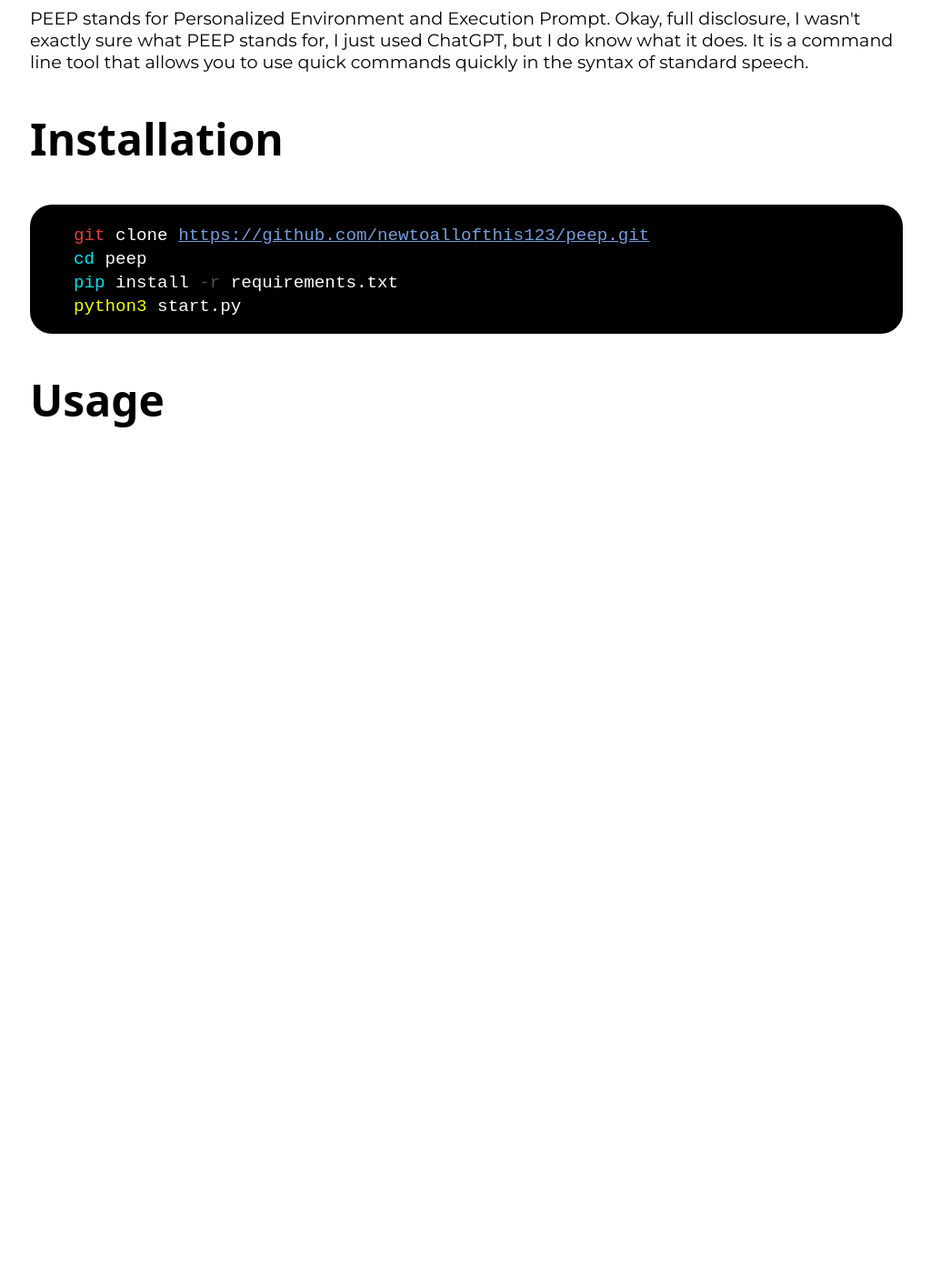
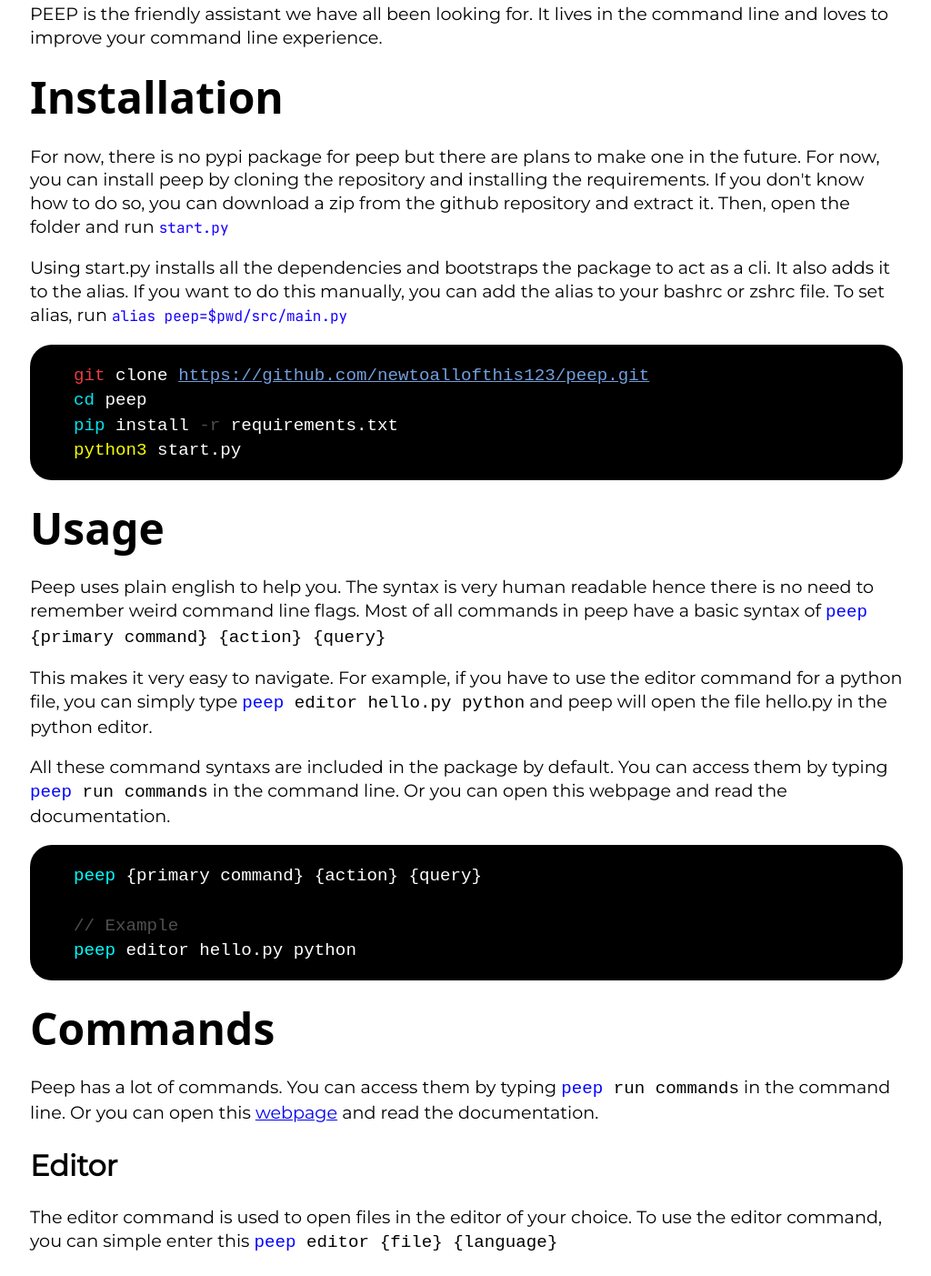
Before and after one commit to newtoallofthis123/peep, a plain HTML site: page docs/index.html in a window 1280 px wide. Shown: the part 277-1680 px from the top of the page at 91% size, without its empty margins (127-1151 px from the left). Before the commit the page ends 821 px from the top, so only its background shows below. Drawn offline with Linux system fonts and the light colour scheme.

Commit message:
⏳ Improve Website

```diff
--- a/docs/index.html
+++ b/docs/index.html
@@ -16,12 +16,20 @@
     <h2 class="subtitle">Personalized Environment and Execution Prompt</h2>
     <div class="text">
         <p>
-            PEEP stands for Personalized Environment and Execution Prompt. Okay, full disclosure, I wasn't exactly sure what PEEP
-            stands for, I just used ChatGPT, but I do know what it does. It is a command line tool that allows you to use quick
-            commands quickly in the syntax of standard speech.
+            PEEP is the friendly assistant we have all been looking for. It lives in the command line and loves to improve your command line experience.
+
         </p>
         <h2 class="heading">Installation</h2>
-        <div class="code">
+        <p>
+            For now, there is no pypi package for peep but there are plans to make one in the future. For now, you can install peep by cloning the repository and installing the requirements.
+            If you don't know how to do so, you can download a zip from the github repository and extract it.
+            Then, open the folder and run <code class="code">start.py</code>
+        </p>
+        <p>Using start.py installs all the dependencies and bootstraps the package to act as a cli. It also adds it to the alias.
+            If you want to do this manually, you can add the alias to your bashrc or zshrc file.
+            To set alias, run <code class="code">alias peep=$pwd/src/main.py</code>
+        </p>
+        <div class="code-div">
             <code>
                 <span style="color: #e73d3d;">git</span> clone <a href="https://github.com/newtoallofthis123/peep" style="color: rgb(116, 158, 220);">https://github.com/newtoallofthis123/peep.git</a><br>
                 <span style="color: #05e4f0;">cd</span> peep<br>
@@ -30,6 +38,35 @@
             </code>
         </div>
         <h2 class="heading">Usage</h2>
+        <p>Peep uses plain english to help you.
+            The syntax is very human readable hence there is no need to remember weird command line flags.
+            Most of all commands in peep have a basic syntax of <code><span style="color: #0004fc;">peep</span> {primary command} {action} {query}</code>
+        </p>
+        <p>
+            This makes it very easy to navigate. For example, if you have to use the editor command for a python file, you can simply type <code><span style="color: #0004fc;">peep</span> editor hello.py python</code> and peep will open the file hello.py in the python editor.
+        </p>
+        <p>
+            All these command syntaxs are included in the package by default. You can access them by typing <code><span style="color: #0004fc;">peep</span> run commands</code> in the command line. Or you can open this webpage and read the documentation.
+        </p>
+        <div class="code-div">
+            <code>
+                <span style="color: #00ffff;">peep</span> {primary command} {action} {query} <br>
+                <br>
+                <span style="color: #4e5050;">// Example</span>
+                <br>
+                <span style="color: #00ffff">peep</span> editor hello.py python
+            </code>
+        </div>
+        <h2 id="commands" class="heading">Commands</h2>
+        <p>
+            Peep has a lot of commands. You can access them by typing <code><span style="color: #0004fc;">peep</span> run commands</code> in the command line. Or you can open this <a href="#commands">webpage</a> and read the documentation.
+        </p>
+        <h3>Editor</h3>
+        <p>
+            The editor command is used to open files in the editor of your choice.
+            To use the editor command, you can simple enter this <code><span style="color: #0004fc;">peep</span> editor {file} {language}</code>
+
+        </p>
     </div>
 </body>
 </html>
--- a/docs/master.css
+++ b/docs/master.css
@@ -20,6 +20,13 @@
 body{
     margin: 0px;
     background-color: var(--background);
+    line-height: 160%;
+}
+
+.code{
+    font-family: 'JetBrains Mono', 'Courier New', Courier, monospace;
+    color: #1500ff;
+    font-size: 1rem;
 }
 
 .title{
@@ -62,7 +69,7 @@ body{
     font-weight: 700;
 }
 
-.code{
+.code-div{
     font-family: 'JetBrains Mono', 'Courier New', Courier, monospace;
     background-color: #000;
     color: #fff;
@@ -72,3 +79,8 @@ body{
     border-radius: 24px;
     font-size: 1.2rem;
 }
+
+h3{
+    font-family: "Montserrat", system-ui, -apple-system, BlinkMacSystemFont, 'Segoe UI', Roboto, Oxygen, Ubuntu, Cantarell, 'Open Sans', 'Helvetica Neue', sans-serif;
+    font-size: 2rem;
+}
```
Also changed, not shown: 1 other file.
